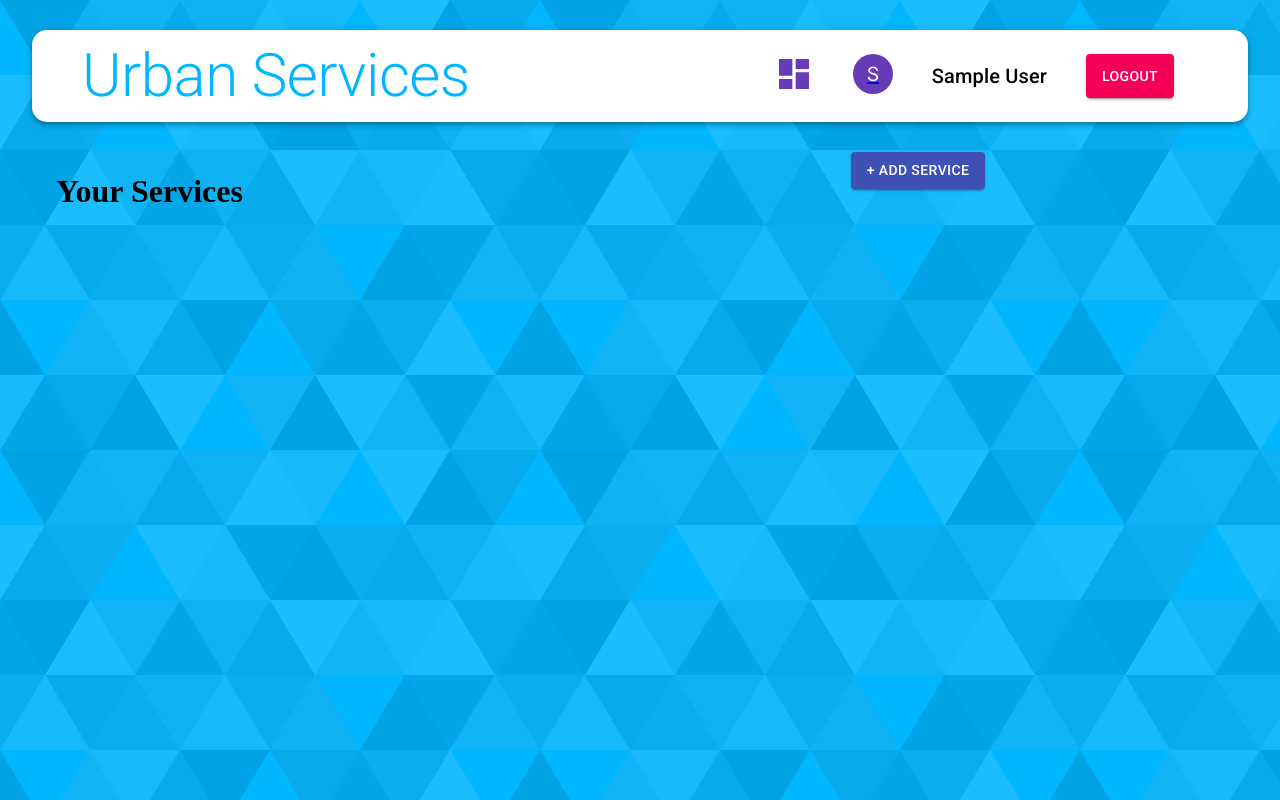
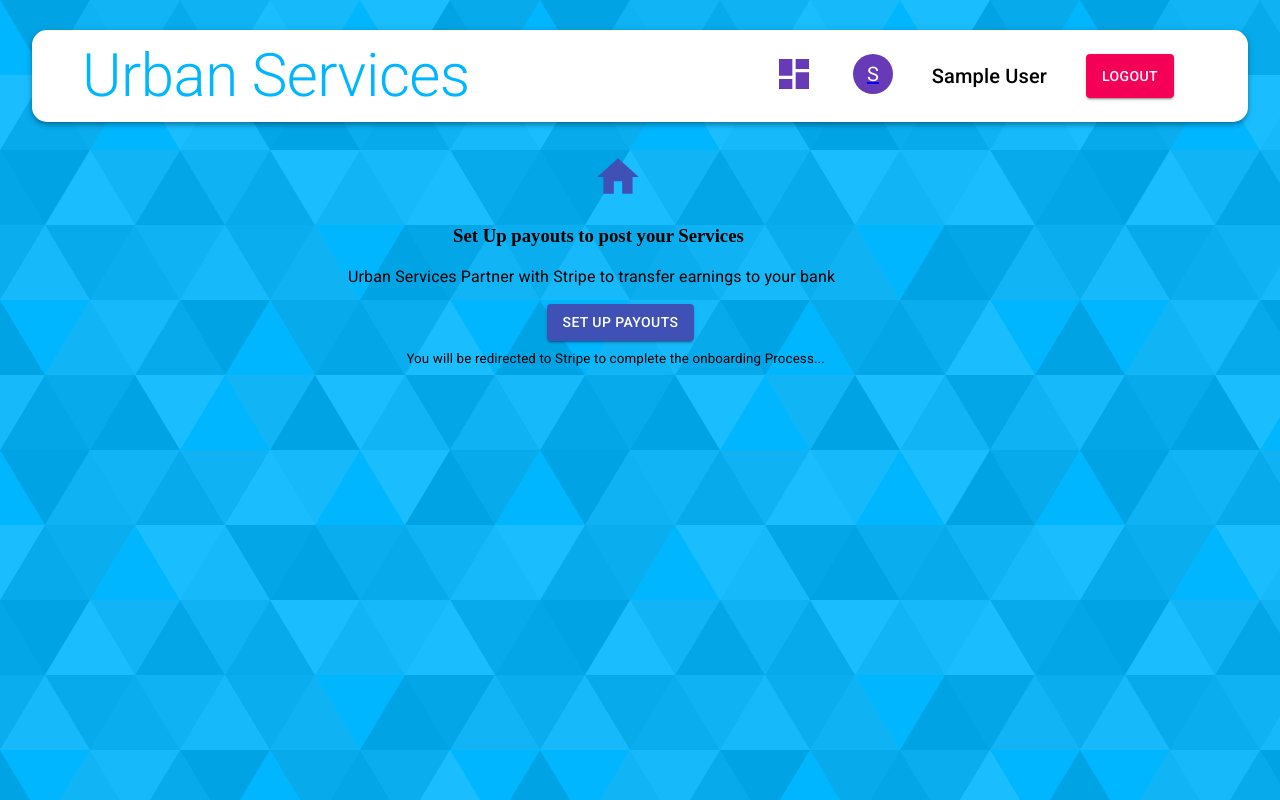
Before and after one commit to attainu/fullstack-project-rahul-singh-au9, a React (Create React App) app in the folder client/: page /sellerDashboard in a window 1280 px wide. Built offline with nearby package versions, Linux system fonts and the light colour scheme; sample sign-in values are in the browser's storage.

Commit message:
seller dashboard

```diff
--- a/client/src/components/User/Dashboard/SellerDashboard.js
+++ b/client/src/components/User/Dashboard/SellerDashboard.js
@@ -1,13 +1,16 @@
 import React from 'react'
-import useStyles from "./styles";
-import { Grow, Container, Grid, Button } from "@material-ui/core";
-
+import { useSelector } from 'react-redux';
+// import useStyles from "./styles";
+import { Grow, Container, Grid, Button, Typography } from "@material-ui/core";
+import HomeIcon from '@material-ui/icons/Home';
 
 
 const SellerDashboard = () => {
   // const classes = useStyles();
+    const {auth} = useSelector((state) =>({...state}));
 
-    return (
+    const connected = () =>{
+        return(
         <Grow in>
         <Container>
             <Grid container justify="space-between" alignItems="stretch" spacing={3}>
@@ -25,7 +28,54 @@ const SellerDashboard = () => {
             </Grid>
         </Container>
         </Grow>
+        )
+    }
+
+    const notConnected = () => {
+        return(
+        <Grow in>
+        <Container>
+            <Grid container justify="space-between" alignItems="stretch" spacing={3}>
+
+                <Grid item xs={12}>
+
+                    <HomeIcon style={{ fontSize: 50, marginLeft: '46%' }} color="primary"/>
+
+                    <h3 style={{marginLeft: '34%'}}>Set Up payouts to post your Services</h3>
+
+                    <Typography style={{marginLeft: '25%'}}>
+                        Urban Services Partner with Stripe to transfer earnings to your bank
+                    </Typography>
+
+                    <Button variant="contained"  color="primary"
+                    style={{marginLeft: '42%', marginTop: '15px'}}>
+                        Set Up Payouts
+                    </Button>
+
+                    <Typography style={{marginLeft: '30%', marginTop: '5px'}}>
+                        <small>You will be redirected to Stripe to complete the onboarding Process...</small>
+                    </Typography>
+                </Grid>
+
+            </Grid>
+        </Container>
+        </Grow>
+        )
+    }
+
+    return (
+        <>
+        {
+            auth && auth?.result && auth.result.stripe_seller && auth.result.stripe_seller.charges_enabled ? connected() : notConnected()
+        }
+
+        {/* {
+            <pre>
+                {JSON.stringify(auth, null, 4)}
+            </pre>
+        } */}
+        </>
     )
 }
 
-export default SellerDashboard
+export default SellerDashboard;
```
